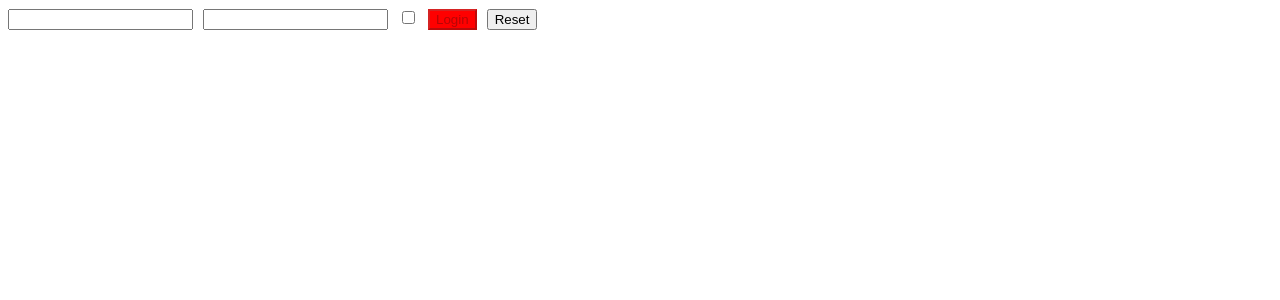
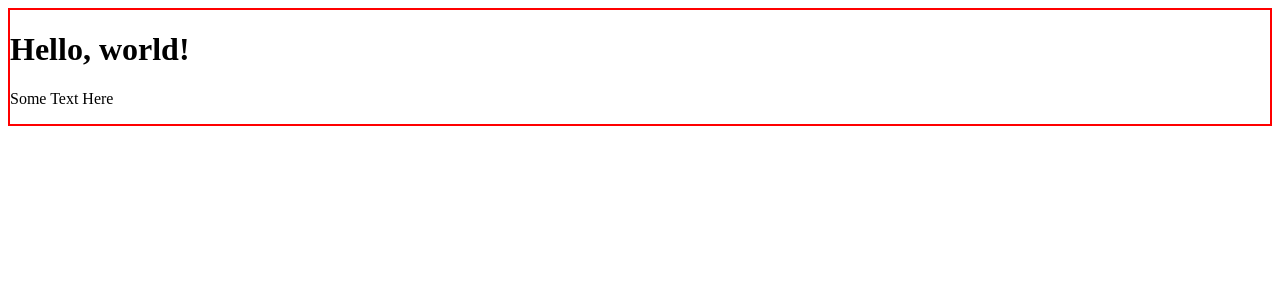
Before and after one commit to AdilSadigov/Develhope-React-Exercises, a React (Create React App) app in the folder exercise-app/: page / in a window 1280 px wide. Shown: the top 300 px of the page. Built offline with nearby package versions, Linux system fonts and the light colour scheme.

Commit message:
added Component Composition-1 exercise

```diff
--- a/exercise-app/package.json
+++ b/exercise-app/package.json
@@ -34,5 +34,8 @@
       "last 1 firefox version",
       "last 1 safari version"
     ]
+  },
+  "devDependencies": {
+    "tailwindcss": "^3.2.7"
   }
 }
--- a/exercise-app/src/App.js
+++ b/exercise-app/src/App.js
@@ -2,6 +2,7 @@ import React from "react";
 import { ClickCounter } from "./ClickCounter";
 import { ClickTracker } from "./ClickTracker";
 import { Colors } from "./Colors";
+import { Container } from "./Container";
 import { Counter } from "./Counter";
 import { InteractiveWelcome } from "./InteractiveWelcome";
 import { Login } from "./Login";
@@ -17,6 +18,9 @@ export class App extends React.Component {
         //     {id: 3, name: 'Green'}
         // ]
 
-        return <Login/>
+        return <Container>
+                <h1>Hello, world!</h1>
+                <p>Some Text Here</p>
+        </Container>
     }
 }
--- /dev/null
+++ b/exercise-app/src/Container.js
@@ -0,0 +1,16 @@
+import React from "react";
+
+export class Container extends React.Component {
+    render () {
+        const containerStyle = {
+            backgroundColor: 'white',
+            border: '2px solid red',
+        };
+
+        return (
+            <div className="container" style={containerStyle}>
+                {this.props.children}
+            </div>
+        )
+    }
+}
```
Also changed, not shown: 1 other file (tests, documents, lock files or other folders).
